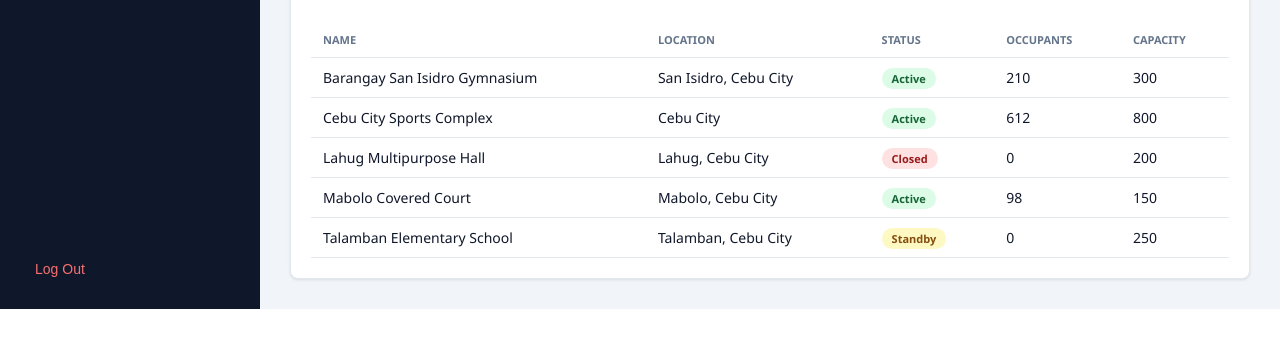
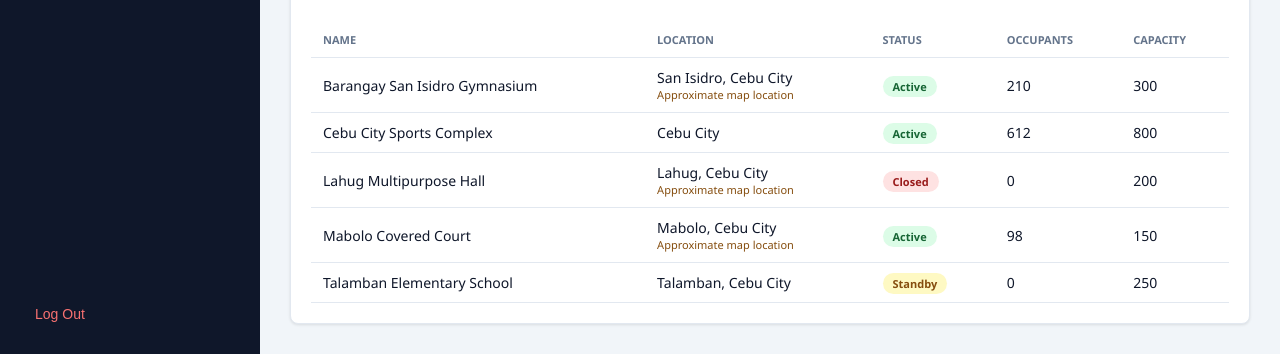
Before and after one commit to Markshed-Potato/EvacuSafe, a Django app: page / in a window 1280 px wide. Shown: the part 653-1007 px from the top of the page. Before the commit the page ends 962 px from the top, so only its background shows below. Run offline with Django 5.2, Linux system fonts and the light colour scheme; the visitor is signed in with stand-in values (Sample User, id 1); data comes from the database, SQL or seed files in the repository.

Commit message:
Mark approximate evacuation center locations

```diff
--- a/EvacuSafe/apps/home/models.py
+++ b/EvacuSafe/apps/home/models.py
@@ -25,6 +25,7 @@ class EvacuationCenter(models.Model):
         null=True,
         validators=[MinValueValidator(-180), MaxValueValidator(180)],
     )
+    coordinates_are_approximate = models.BooleanField(default=False)
     capacity = models.PositiveIntegerField(default=0)
     occupants = models.PositiveIntegerField(default=0)
     status = models.CharField(max_length=10, choices=STATUS_CHOICES, default='active')
--- a/EvacuSafe/apps/home/views.py
+++ b/EvacuSafe/apps/home/views.py
@@ -28,6 +28,7 @@ def home_view(request):
                 'status_key': center.status,
                 'occupants': center.occupants,
                 'capacity': center.capacity,
+                'coordinates_are_approximate': center.coordinates_are_approximate,
                 'latitude': float(center.latitude),
                 'longitude': float(center.longitude),
             }
@@ -39,5 +40,12 @@ def home_view(request):
             for center in centers
             if center.latitude is None or center.longitude is None
         ),
+        'approximate_center_count': sum(
+            1
+            for center in centers
+            if center.latitude is not None
+            and center.longitude is not None
+            and center.coordinates_are_approximate
+        ),
     }
     return render(request, 'home/home.html', context)
--- a/EvacuSafe/static/css/home/home.css
+++ b/EvacuSafe/static/css/home/home.css
@@ -38,6 +38,7 @@
 .badge.standby { background: var(--warning-bg); color: var(--warning-text); }
 .badge.closed { background: var(--error-bg); color: var(--error-text); }
 .empty-state { color: var(--muted); font-size: 14px; padding: 20px 0; text-align: center; }
+.coordinate-note { display: block; color: var(--warning-text); font-size: 11px; }
 
 @media (max-width: 900px) {
     .dashboard-body { grid-template-columns: 1fr; }
--- a/EvacuSafe/static/js/home/home.js
+++ b/EvacuSafe/static/js/home/home.js
@@ -67,6 +67,12 @@ document.addEventListener('DOMContentLoaded', function () {
         statusElement.textContent = markers.length + ' evacuation center' + (markers.length === 1 ? '' : 's') +
             ' on the map. Marker color shows status; size reflects capacity use.';
     }
+    const approximateCount = Number(mapElement.dataset.approximateCount);
+    if (approximateCount > 0) {
+        statusElement.textContent += ' ' + approximateCount +
+            ' marker' + (approximateCount === 1 ? ' is' : 's are') +
+            ' approximate area locations; verify before operational use.';
+    }
 
     function statusColor(status) {
         if (status === 'active') return '#16a34a';
@@ -88,6 +94,12 @@ document.addEventListener('DOMContentLoaded', function () {
             popup.appendChild(location);
         }
 
+        if (center.coordinates_are_approximate) {
+            const approximate = document.createElement('p');
+            approximate.textContent = 'Approximate area marker — verify exact facility location before operational use.';
+            popup.appendChild(approximate);
+        }
+
         const status = document.createElement('p');
         status.textContent = 'Status: ' + center.status;
         popup.appendChild(status);
--- a/EvacuSafe/templates/home/home.html
+++ b/EvacuSafe/templates/home/home.html
@@ -16,7 +16,8 @@
     <div class="map-card">
         <h3>Live Evacuation Center Map</h3>
         <div id="evacuation-map" class="map-box"
-             data-unmapped-count="{{ unmapped_center_count }}" role="application"
+             data-unmapped-count="{{ unmapped_center_count }}"
+             data-approximate-count="{{ approximate_center_count }}" role="application"
              data-tile-url="https://{s}.basemaps.cartocdn.com/light_all/{z}/{x}/{y}{r}.png"
              data-tile-attribution="&copy; OpenStreetMap contributors &copy; CARTO"
              aria-label="Interactive map of evacuation centers"></div>
@@ -56,7 +57,12 @@
                 {% for c in centers %}
                 <tr>
                     <td>{{ c.name }}</td>
-                    <td>{{ c.location|default:"—" }}</td>
+                    <td>
+                        {{ c.location|default:"—" }}
+                        {% if c.coordinates_are_approximate %}
+                        <small class="coordinate-note">Approximate map location</small>
+                        {% endif %}
+                    </td>
                     <td><span class="badge {{ c.status }}">{{ c.get_status_display }}</span></td>
                     <td>{{ c.occupants }}</td>
                     <td>{{ c.capacity }}</td>
```
Also changed, not shown: EvacuSafe/apps/home/admin.py (+11 -1 lines), EvacuSafe/apps/home/tests.py (+14 -0 lines), EvacuSafe/apps/home/migrations/0005_evacuationcenter_coordinates_are_approximate.py (added).
